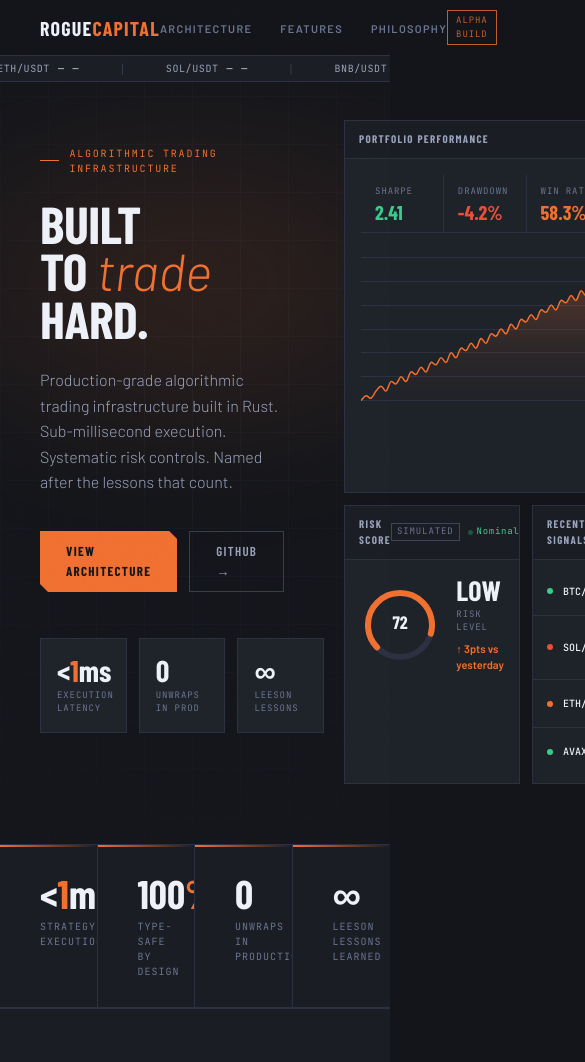
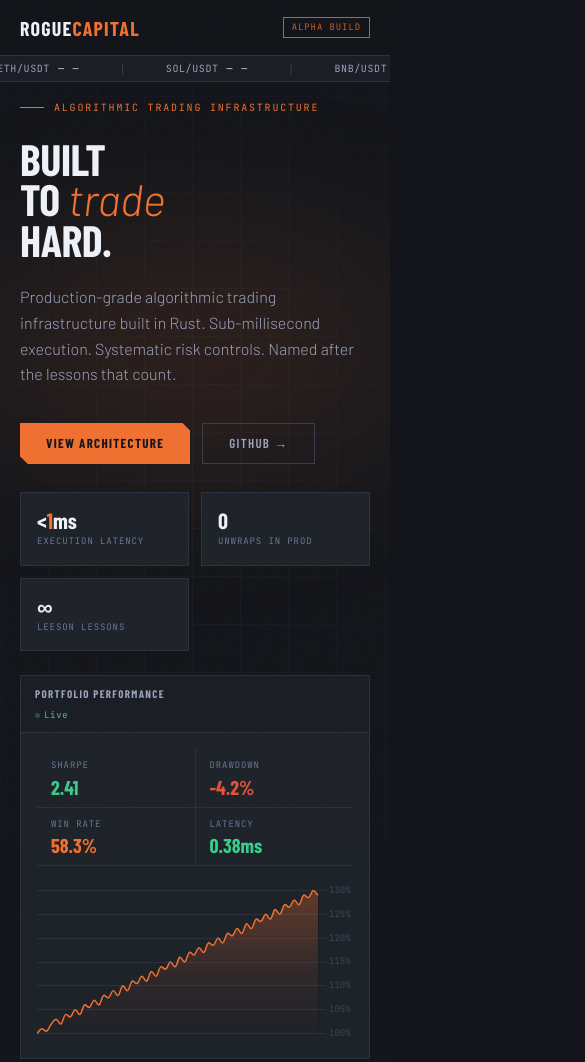
Before and after one commit to RogueCapital/website, a plain HTML site: page index.html in a window 390 px wide. Shown: the top 1062 px of the page, 585 px wide, since content can reach past the window. Drawn offline with nearby package versions, Linux system fonts and the light colour scheme; a web font is replaced by a local one.

Commit message:
fix: responsive

```diff
--- a/index.html
+++ b/index.html
@@ -34,7 +34,10 @@
       --body: 'Barlow', sans-serif;
     }
 
-    html { scroll-behavior: smooth; }
+    html, body {
+      overflow-x: hidden;
+      max-width: 100%;
+    }
 
     body {
       background: var(--bg);
@@ -92,6 +95,7 @@
       height: 26px; background: var(--bg2);
       border-bottom: 1px solid var(--border);
       overflow: hidden; display: flex; align-items: center;
+      width: 100%;
     }
     .ticker-track {
       display: flex; gap: 40px; white-space: nowrap;
@@ -111,8 +115,8 @@
       padding: 120px 40px 60px;
       display: grid;
       grid-template-columns: 1fr 1fr;
-      grid-template-rows: auto auto;
       gap: 20px;
+      align-items: center;
       position: relative;
     }
 
@@ -135,9 +139,9 @@
       filter: blur(60px);
     }
 
-    /* hero left — headline */
+    /* hero left — headline + stats self-contained */
     .hero-hl {
-      grid-column: 1; grid-row: 1;
+      grid-column: 1;
       display: flex; flex-direction: column; justify-content: center;
       position: relative; z-index: 1; padding-right: 40px;
     }
@@ -194,17 +198,16 @@
 
     /* hero right — main dashboard panel */
     .hero-panel {
-      grid-column: 2; grid-row: 1 / 3;
+      grid-column: 2;
       position: relative; z-index: 1;
       display: flex; flex-direction: column; gap: 12px;
     }
 
-    /* hero bottom — mini stat cards */
+    /* hero stat cards — sit inside .hero-hl, not a grid item */
     .hero-stats {
-      grid-column: 1; grid-row: 2;
       display: grid; grid-template-columns: repeat(3, 1fr);
       gap: 12px; position: relative; z-index: 1;
-      align-content: start;
+      margin-top: 28px;
     }
 
     /* ── PANEL COMPONENT ── */
@@ -219,6 +222,7 @@
       padding: 10px 14px;
       background: var(--bg2);
       border-bottom: 1px solid var(--border);
+      flex-wrap: wrap; gap: 4px;
     }
 
     .panel-title {
@@ -506,6 +510,64 @@
     .fade:nth-child(3){animation-delay:0.28s}
     .fade:nth-child(4){animation-delay:0.42s}
     .fade:nth-child(5){animation-delay:0.55s}
+
+    /* ── RESPONSIVE ── */
+    @media (max-width: 768px) {
+      nav { padding: 0 20px; }
+      .nav-links { display: none; }
+
+      .ticker { top: 56px; }
+
+      /* Hero: stack vertically */
+      .hero {
+        grid-template-columns: 1fr;
+        padding: 100px 20px 40px;
+        gap: 24px;
+        align-items: start;
+      }
+      .hero-hl { grid-column: 1; padding-right: 0; }
+      .hero-panel { grid-column: 1; }
+      .hero-stats { grid-template-columns: repeat(3, 1fr); }
+
+      /* Dashboard mini panels: stack */
+      .mini-row { grid-template-columns: 1fr; }
+
+      /* Chart metrics: 2 col instead of 4 */
+      .chart-metrics { grid-template-columns: 1fr 1fr; }
+
+      /* Panel headers: stack title and badges vertically on mobile */
+      .panel-header { flex-direction: column; align-items: flex-start; gap: 6px; }
+      .panel-header > div { align-self: flex-start; }
+
+      /* Stats bar: 2 col */
+      .stats-bar { grid-template-columns: 1fr 1fr; }
+      .stats-cell { padding: 20px 24px; }
+      .stats-num { font-size: 28px; }
+
+      /* Sections */
+      section { padding: 56px 20px; }
+
+      /* Architecture: stack */
+      .arch-grid { grid-template-columns: 1fr; gap: 32px; }
+
+      /* Features: single col */
+      .features-grid { grid-template-columns: 1fr; }
+
+      /* Footer: stack */
+      footer { grid-template-columns: 1fr; padding: 28px 20px; gap: 20px; }
+      .footer-links { flex-wrap: wrap; gap: 16px; }
+
+      /* Disclaimer */
+      .disclaimer { padding: 16px 20px; flex-direction: column; align-items: flex-start; gap: 8px; }
+    }
+
+    @media (max-width: 480px) {
+      .hero-stats { grid-template-columns: 1fr 1fr; }
+      .stats-bar { grid-template-columns: 1fr 1fr; }
+      .stat-card-num { font-size: 22px; }
+      h1 { font-size: 44px; }
+      h2 { font-size: 28px; }
+    }
   </style>
 </head>
 <body>
@@ -567,6 +629,21 @@
     <div class="hero-cta fade">
       <a href="#architecture" class="btn-primary">View Architecture</a>
       <a href="https://github.com/RogueCapital" class="btn-ghost">GitHub →</a>
+    </div>
+    <!-- Stat cards — inside left col so layout stays 2-col clean -->
+    <div class="hero-stats">
+      <div class="stat-card fade">
+        <div class="stat-card-num">&lt;<span>1</span>ms</div>
+        <div class="stat-card-label">Execution Latency</div>
+      </div>
+      <div class="stat-card fade">
+        <div class="stat-card-num">0</div>
+        <div class="stat-card-label">Unwraps in Prod</div>
+      </div>
+      <div class="stat-card fade">
+        <div class="stat-card-num">∞</div>
+        <div class="stat-card-label">Leeson Lessons</div>
+      </div>
     </div>
   </div>
 
@@ -672,21 +749,6 @@
     </div>
   </div>
 
-  <!-- Hero stats bottom left -->
-  <div class="hero-stats">
-    <div class="stat-card fade">
-      <div class="stat-card-num">&lt;<span>1</span>ms</div>
-      <div class="stat-card-label">Execution Latency</div>
-    </div>
-    <div class="stat-card fade">
-      <div class="stat-card-num">0</div>
-      <div class="stat-card-label">Unwraps in Prod</div>
-    </div>
-    <div class="stat-card fade">
-      <div class="stat-card-num">∞</div>
-      <div class="stat-card-label">Leeson Lessons</div>
-    </div>
-  </div>
 </section>
 
 <!-- STATS BAR -->
```
